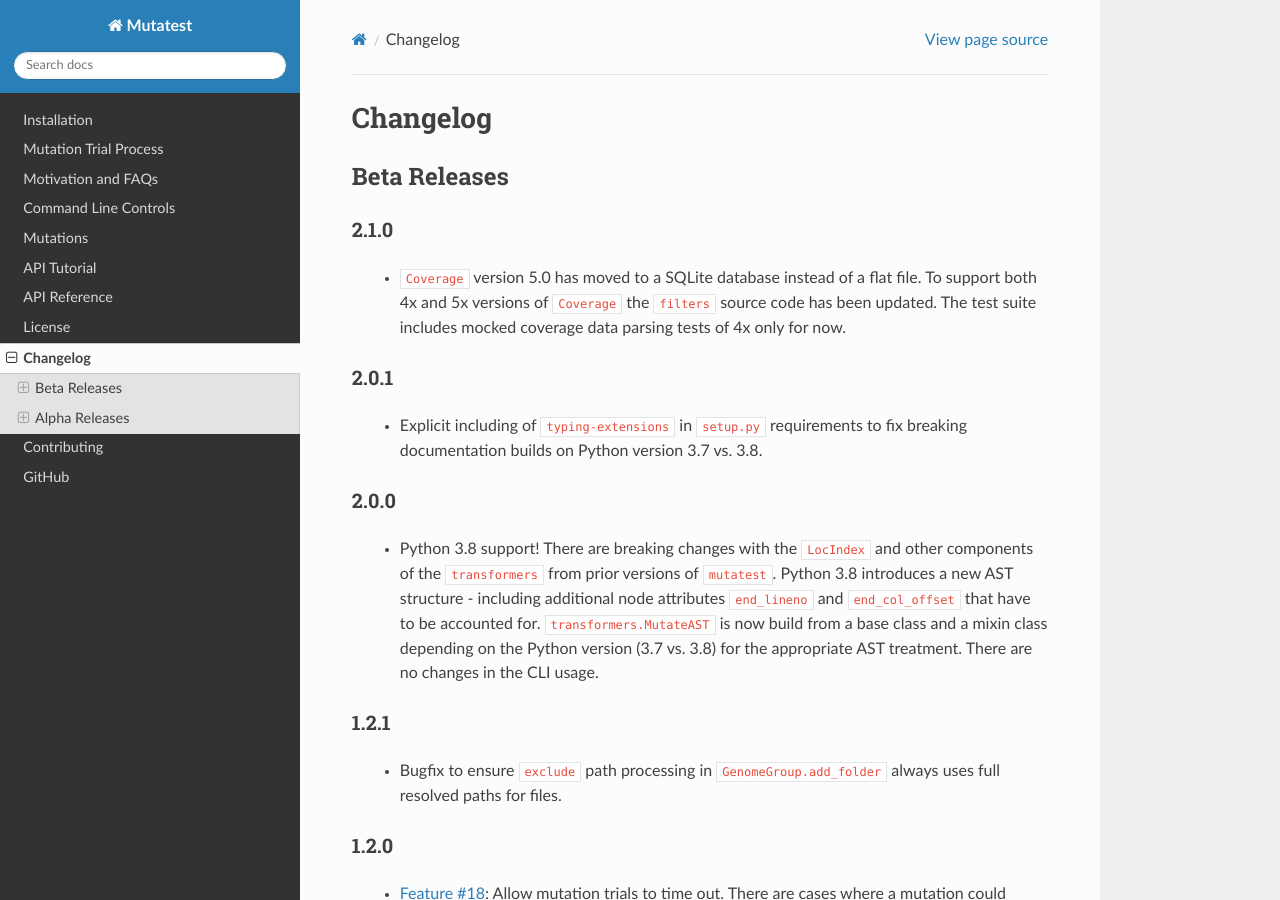
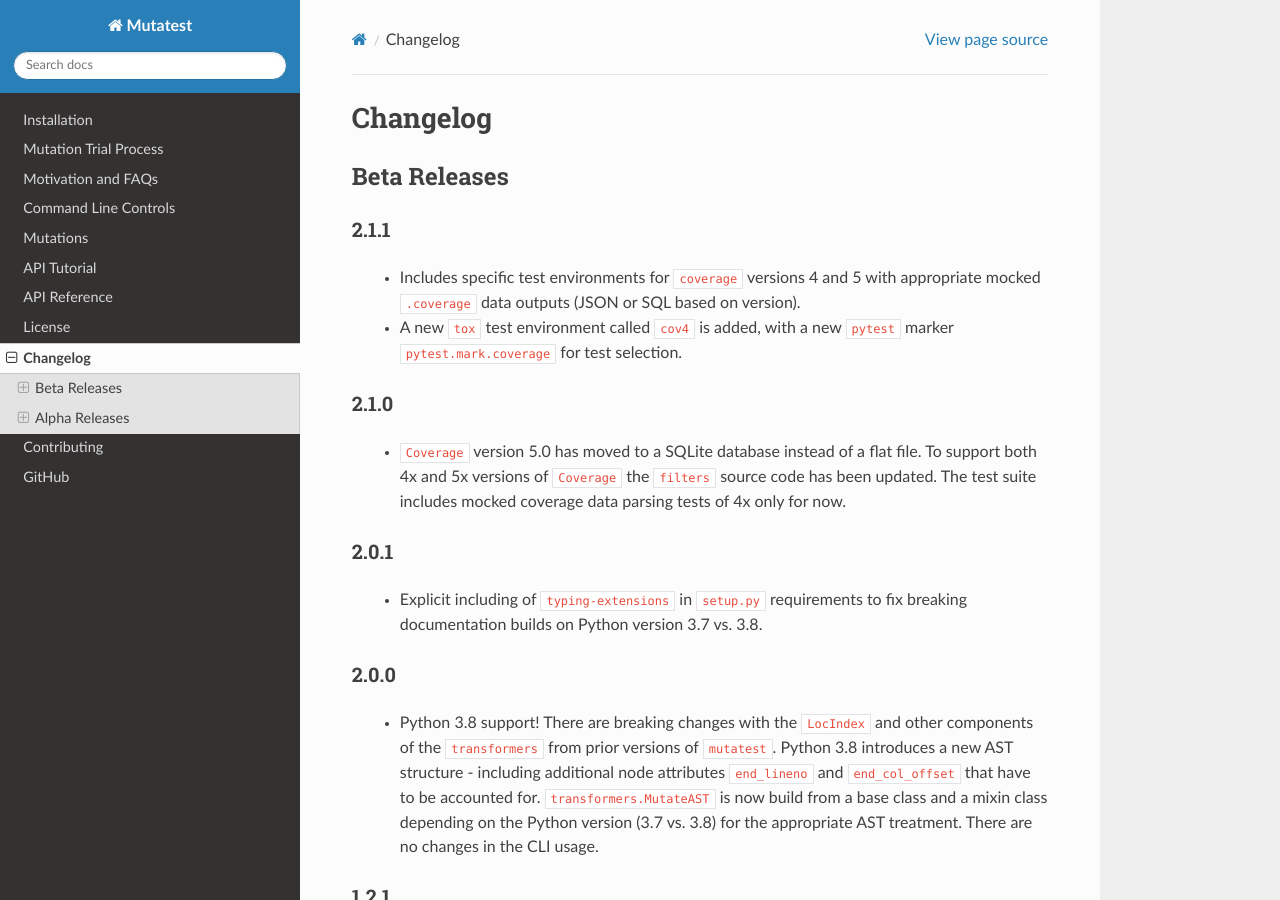
Before and after one commit to EvanKepner/mutatest, a Sphinx documentation site: the page built from docs/changelog.rst, in a window 1280 px wide and 900 px high. Built offline with Sphinx 7.4.7 and the Read the Docs theme 2.0.0, drawn with Linux system fonts in a browser that asks for light colours.

Commit message:
bump version 2.1.1

```diff
--- a/CHANGELOG.rst
+++ b/CHANGELOG.rst
@@ -3,6 +3,14 @@ Changelog
 
 Beta Releases
 -------------
+
+2.1.1
+~~~~~
+
+    - Includes specific test environments for ``coverage`` versions 4 and 5 with appropriate mocked
+      ``.coverage`` data outputs (JSON or SQL based on version).
+    - A new ``tox`` test environment called ``cov4`` is added, with a new ``pytest`` marker
+      ``pytest.mark.coverage`` for test selection.
 
 2.1.0
 ~~~~~
--- a/docs/commandline.rst
+++ b/docs/commandline.rst
@@ -109,6 +109,8 @@ beginning of the trials if coverage is ignored.
 
     ... continued output...
 
+.. versionadded:: 2.1.0
+    Support for ``coverage`` version 4.x and 5.x.
 
 Auto-detected package structures
 --------------------------------
--- a/mutatest/__init__.py
+++ b/mutatest/__init__.py
@@ -1,6 +1,6 @@
 """Mutation initialization.
 """
-__version__ = "2.1.0"
+__version__ = "2.1.1"
 
 __title__ = "mutatest"
 __description__ = "Python mutation testing: test your tests!"
```
